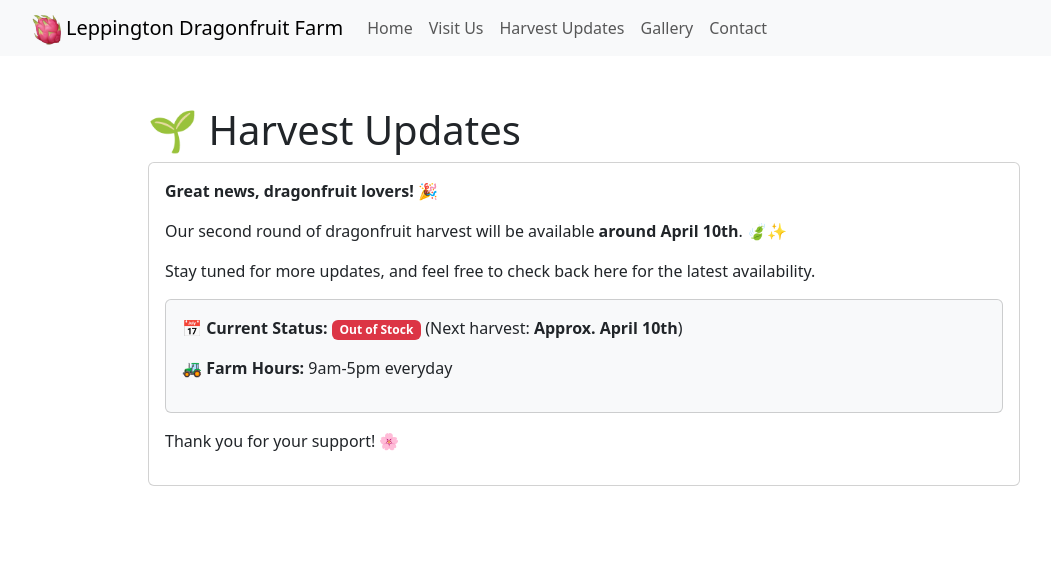
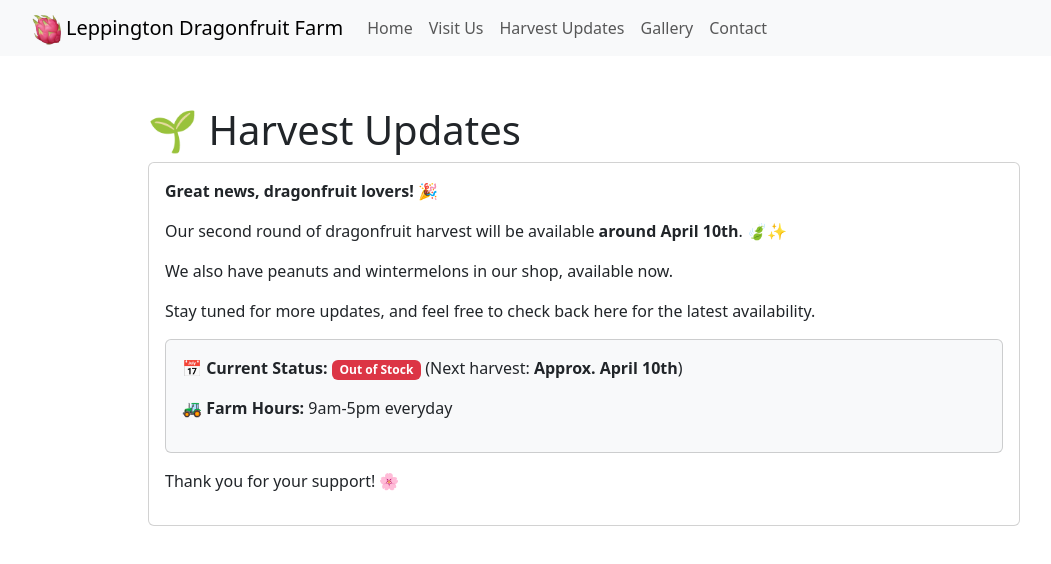
Before and after one commit to jacqui13/leppington-dragonfruit-farm, a Next.js app: page /updates in a window 1280 px wide. Shown: the top 564 px of the page, without its empty margins (56-1107 px from the left). Built offline with nearby package versions, Linux system fonts and the light colour scheme.

Commit message:
Update for peanuts and wintermelon

```diff
--- a/src/app/updates/page.tsx
+++ b/src/app/updates/page.tsx
@@ -10,6 +10,9 @@ export default function Updates() {
                     <p><strong>Great news, dragonfruit lovers! 🎉</strong></p>
                     <p>
                         Our second round of dragonfruit harvest will be available <strong>around April 10th</strong>. 🍃✨
+                    </p>
+                    <p>
+                        We also have peanuts and wintermelons in our shop, available now.
                     </p>
                     <p>
                         Stay tuned for more updates, and feel free to check back here for the latest availability.
```
